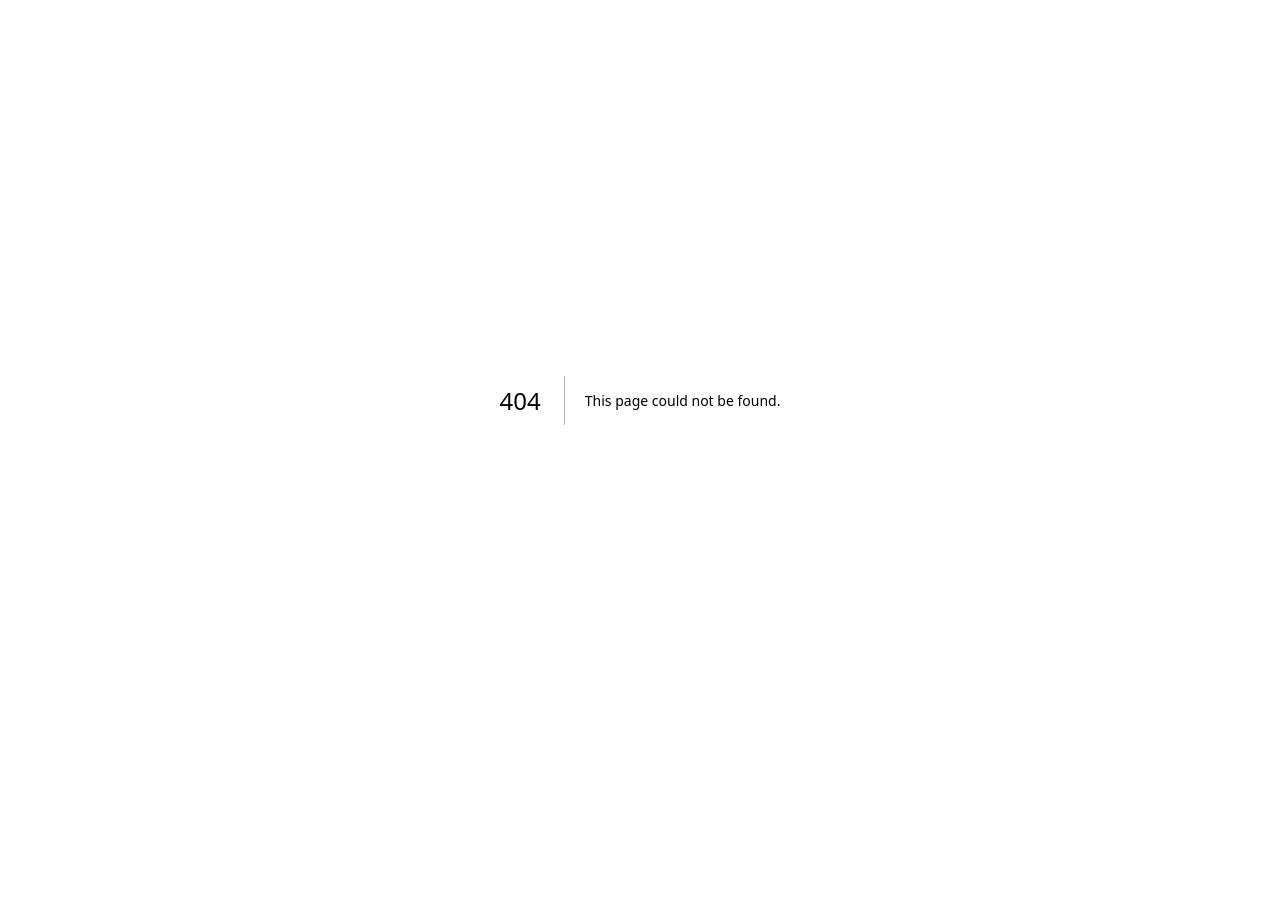
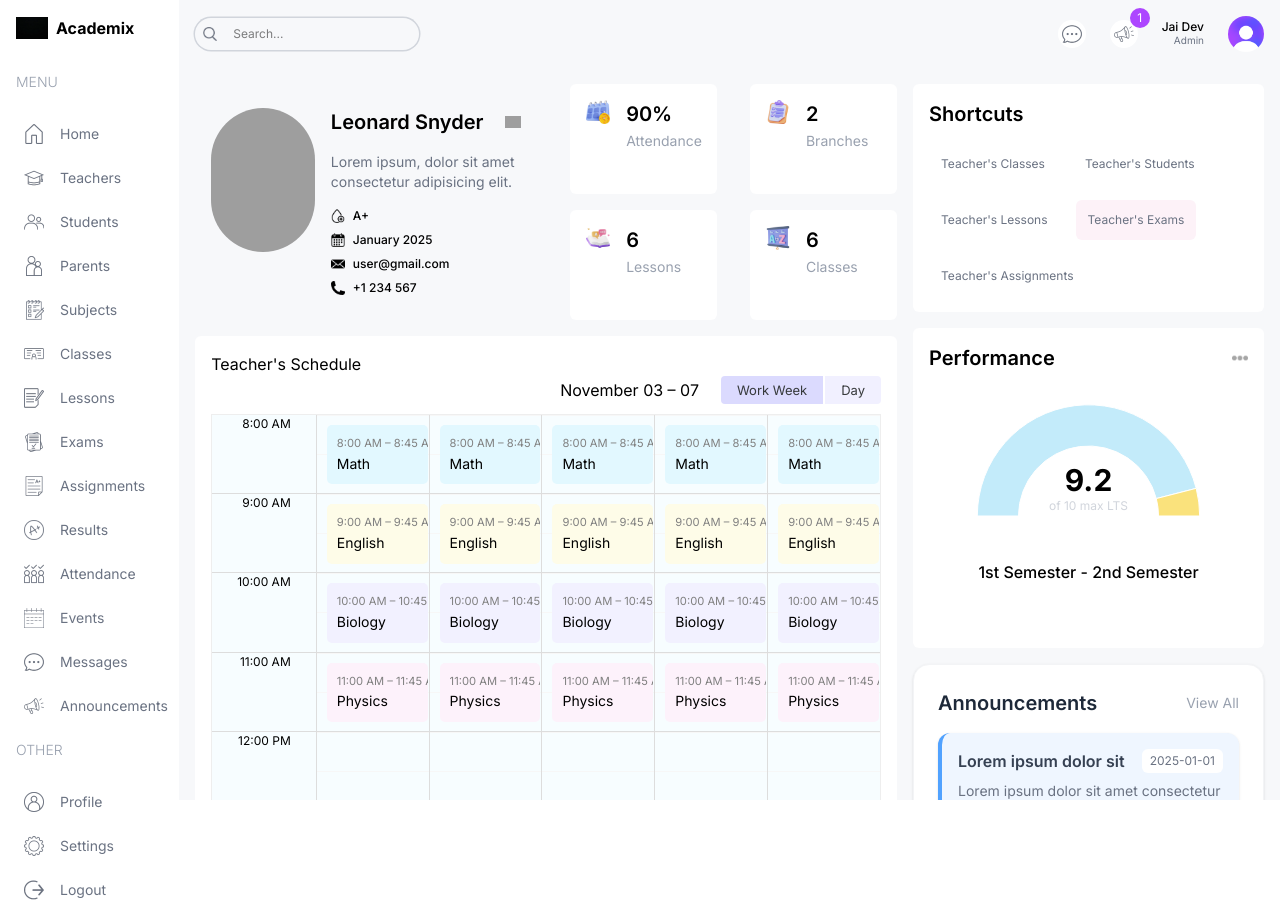
Before and after one commit to iampraneeth1116/Academix, a Next.js app: page /list/teachers/1 in a window 1280 px wide. Before the commit this address had no page. Before the commit the page ends 800 px from the top, so only its background shows below. Built offline with nearby package versions, Linux system fonts and the light colour scheme; grey boxes are pictures that could not be loaded.

Commit message:
added singleteacherpage

```diff
--- /dev/null
+++ b/src/app/(dashboard)/list/teachers/[id]/page.tsx
@@ -0,0 +1,167 @@
+import Announcements from "@/components/Announcements";
+import BigCalendar from "@/components/BigCalendar";
+import FormModal from "@/components/FormModal";
+import Performance from "@/components/Performance";
+import { role } from "@/lib/data";
+import Image from "next/image";
+import Link from "next/link";
+
+const SingleTeacherPage = () => {
+  return (
+    <div className="flex-1 p-4 flex flex-col gap-4 xl:flex-row">
+      {/* L */}
+      <div className="w-full xl:w-2/3">
+        {/* TOP */}
+        <div className="flex flex-col lg:flex-row gap-4">
+          {/* USER INFO CARD */}
+          <div className="bg-aSky py-6 px-4 rounded-md flex-1 flex gap-4">
+            <div className="w-1/3">
+              <Image
+                src="https://images.pexels.com/photos/2182970/pexels-photo-2182970.jpeg?auto=compress&cs=tinysrgb&w=1200"
+                alt=""
+                width={144}
+                height={144}
+                className="w-36 h-36 rounded-full object-cover"
+              />
+            </div>
+            <div className="w-2/3 flex flex-col justify-between gap-4">
+              <div className="flex items-center gap-4">
+                <h1 className="text-xl font-semibold">Leonard Snyder</h1>
+                {role === "admin" && <FormModal
+                  table="teacher"
+                  type="update"
+                  data={{
+                    id: 1,
+                    username: "deanguerrero",
+                    email: "deanguerrero@gmail.com",
+                    password: "password",
+                    firstName: "Dean",
+                    lastName: "Guerrero",
+                    phone: "+1 234 567 89",
+                    address: "1234 Main St, Anytown, USA",
+                    bloodType: "A+",
+                    dateOfBirth: "2000-01-01",
+                    sex: "male",
+                    img: "https://images.pexels.com/photos/2182970/pexels-photo-2182970.jpeg?auto=compress&cs=tinysrgb&w=1200",
+                  }}
+                />}
+              </div>
+              <p className="text-sm text-gray-500">
+                Lorem ipsum, dolor sit amet consectetur adipisicing elit.
+              </p>
+              <div className="flex items-center justify-between gap-2 flex-wrap text-xs font-medium">
+                <div className="w-full md:w-1/3 lg:w-full 2xl:w-1/3 flex items-center gap-2">
+                  <Image src="/blood.png" alt="" width={14} height={14} />
+                  <span>A+</span>
+                </div>
+                <div className="w-full md:w-1/3 lg:w-full 2xl:w-1/3 flex items-center gap-2">
+                  <Image src="/date.png" alt="" width={14} height={14} />
+                  <span>January 2025</span>
+                </div>
+                <div className="w-full md:w-1/3 lg:w-full 2xl:w-1/3 flex items-center gap-2">
+                  <Image src="/mail.png" alt="" width={14} height={14} />
+                  <span>user@gmail.com</span>
+                </div>
+                <div className="w-full md:w-1/3 lg:w-full 2xl:w-1/3 flex items-center gap-2">
+                  <Image src="/phone.png" alt="" width={14} height={14} />
+                  <span>+1 234 567</span>
+                </div>
+              </div>
+            </div>
+          </div>
+          {/* SMALL CARDS */}
+          <div className="flex-1 flex gap-4 justify-between flex-wrap">
+            {/* CARD */}
+            <div className="bg-white p-4 rounded-md flex gap-4 w-full md:w-[48%] xl:w-[45%] 2xl:w-[48%]">
+              <Image
+                src="/singleAttendance.png"
+                alt=""
+                width={24}
+                height={24}
+                className="w-6 h-6"
+              />
+              <div className="">
+                <h1 className="text-xl font-semibold">90%</h1>
+                <span className="text-sm text-gray-400">Attendance</span>
+              </div>
+            </div>
+            {/* CARD */}
+            <div className="bg-white p-4 rounded-md flex gap-4 w-full md:w-[48%] xl:w-[45%] 2xl:w-[48%]">
+              <Image
+                src="/singleBranch.png"
+                alt=""
+                width={24}
+                height={24}
+                className="w-6 h-6"
+              />
+              <div className="">
+                <h1 className="text-xl font-semibold">2</h1>
+                <span className="text-sm text-gray-400">Branches</span>
+              </div>
+            </div>
+            {/* CARD */}
+            <div className="bg-white p-4 rounded-md flex gap-4 w-full md:w-[48%] xl:w-[45%] 2xl:w-[48%]">
+              <Image
+                src="/singleLesson.png"
+                alt=""
+                width={24}
+                height={24}
+                className="w-6 h-6"
+              />
+              <div className="">
+                <h1 className="text-xl font-semibold">6</h1>
+                <span className="text-sm text-gray-400">Lessons</span>
+              </div>
+            </div>
+            {/* CARD */}
+            <div className="bg-white p-4 rounded-md flex gap-4 w-full md:w-[48%] xl:w-[45%] 2xl:w-[48%]">
+              <Image
+                src="/singleClass.png"
+                alt=""
+                width={24}
+                height={24}
+                className="w-6 h-6"
+              />
+              <div className="">
+                <h1 className="text-xl font-semibold">6</h1>
+                <span className="text-sm text-gray-400">Classes</span>
+              </div>
+            </div>
+          </div>
+        </div>
+        {/* BOTTOM */}
+        <div className="mt-4 bg-white rounded-md p-4 h-[800px]">
+          <h1>Teacher&apos;s Schedule</h1>
+          <BigCalendar />
+        </div>
+      </div>
+      {/* R */}
+      <div className="w-full xl:w-1/3 flex flex-col gap-4">
+        <div className="bg-white p-4 rounded-md">
+          <h1 className="text-xl font-semibold">Shortcuts</h1>
+          <div className="mt-4 flex gap-4 flex-wrap text-xs text-gray-500">
+            <Link className="p-3 rounded-md bg-aSkyLight" href="/">
+              Teacher&apos;s Classes
+            </Link>
+            <Link className="p-3 rounded-md bg-aPurpleLight" href="/">
+              Teacher&apos;s Students
+            </Link>
+            <Link className="p-3 rounded-md bg-aYellowLight" href="/">
+              Teacher&apos;s Lessons
+            </Link>
+            <Link className="p-3 rounded-md bg-pink-50" href="/">
+              Teacher&apos;s Exams
+            </Link>
+            <Link className="p-3 rounded-md bg-aSkyLight" href="/">
+              Teacher&apos;s Assignments
+            </Link>
+          </div>
+        </div>
+        <Performance />
+        <Announcements />
+      </div>
+    </div>
+  );
+};
+
+export default SingleTeacherPage;
```
